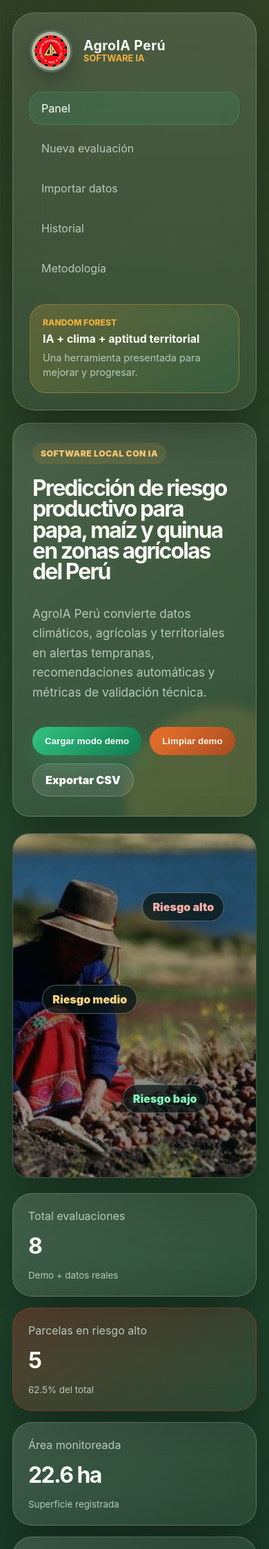
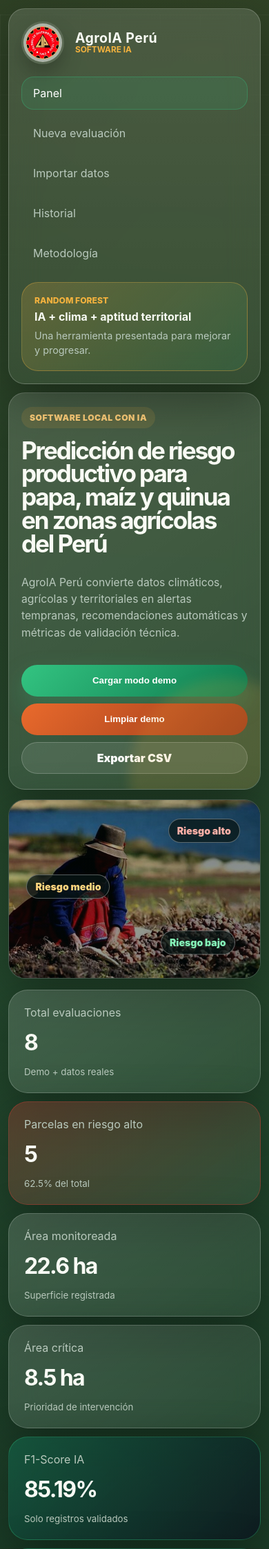
Before and after one commit to GambaAzul/AgroIA_Peru, a FastAPI app: page / in a window 390 px wide; the page is wider, and only the part inside the window is pictured. Shown: the top 2246 px of that part at 69% size. Run offline with FastAPI, Linux system fonts and the light colour scheme; data comes from the database, SQL or seed files in the repository.

Commit message:
Mejora de imagen HD y vista movil

```diff
--- a/app/static/css/estilos.css
+++ b/app/static/css/estilos.css
@@ -770,6 +770,130 @@ td {
     .cabecera-panel,
     .cabecera-panel.grande {
         display: grid;
+    }
+}
+
+
+
+@media (max-width: 760px) {
+    html, body {
+        width: 100%;
+        overflow-x: hidden;
+    }
+
+    .barra-lateral {
+        margin: 12px;
+        padding: 18px;
+        gap: 18px;
+        border-radius: 24px;
+    }
+
+    .contenido {
+        width: 100%;
+        max-width: 100%;
+        padding: 0 12px 28px;
+    }
+
+    .hero {
+        min-height: auto;
+        gap: 14px;
+        margin-bottom: 16px;
+    }
+
+    .hero-texto {
+        padding: 20px 18px 22px;
+    }
+
+    .hero h1 {
+        font-size: clamp(2rem, 9vw, 3.1rem);
+        line-height: 0.96;
+        margin: 16px 0 12px;
+    }
+
+    .hero p {
+        font-size: 0.98rem;
+        line-height: 1.55;
+    }
+
+    .acciones-hero {
+        display: grid;
+        grid-template-columns: 1fr 1fr;
+        gap: 10px;
+    }
+
+    .acciones-hero .boton.fantasma {
+        grid-column: 1 / -1;
+    }
+
+    .boton {
+        width: 100%;
+        min-height: 46px;
+        padding: 12px 14px;
+    }
+
+    .hero-visual {
+        min-height: 300px;
+    }
+
+    .hero-visual img {
+        object-position: center center;
+    }
+
+    .pulso {
+        padding: 8px 12px;
+        font-size: 0.88rem;
+    }
+
+    .metricas {
+        gap: 12px;
+    }
+
+    .metrica {
+        min-width: 0;
+    }
+
+    .mapa-card,
+    .panel,
+    .hero-texto,
+    .hero-visual,
+    .metrica {
+        width: 100%;
+        max-width: 100%;
+    }
+
+    .cabecera-panel h2 {
+        font-size: 1.3rem;
+    }
+}
+
+@media (max-width: 480px) {
+    .marca strong {
+        font-size: 1.15rem;
+    }
+
+    .marca span {
+        font-size: 0.74rem;
+    }
+
+    .acciones-hero {
+        grid-template-columns: 1fr;
+    }
+
+    .acciones-hero .boton.fantasma {
+        grid-column: auto;
+    }
+
+    .hero-visual {
+        min-height: 260px;
+    }
+
+    .pulso-alto { top: 12%; right: 8%; }
+    .pulso-medio { left: 7%; top: 42%; }
+    .pulso-bajo { right: 10%; bottom: 12%; }
+
+    .mapa-leaflet,
+    .mapa-peru-cuadrado {
+        min-height: 320px;
     }
 }
 
```
Also changed, not shown: app/static/img/hero-papa-cusco.jpg, 3 other files.
